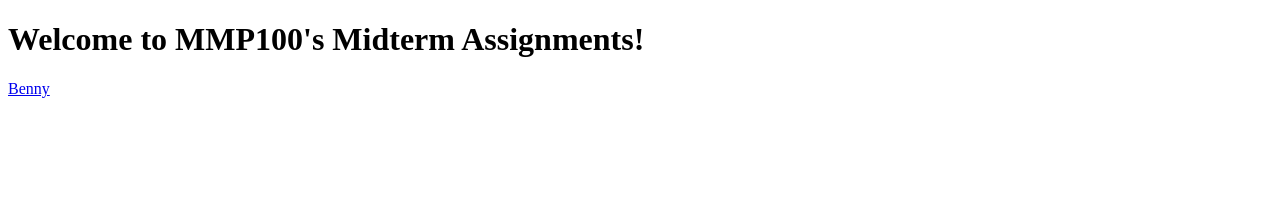
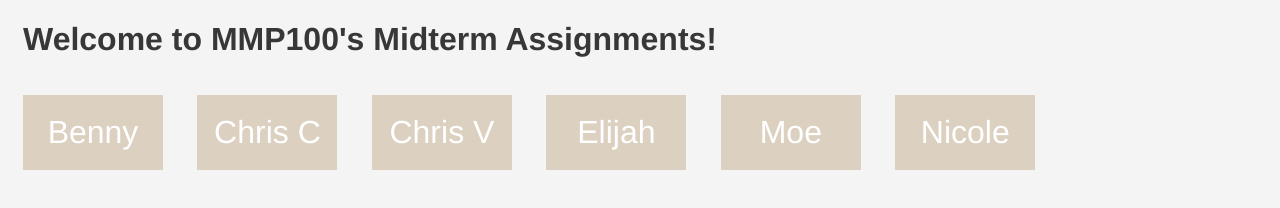
Before and after one commit to mmp100/mmp100.github.io, a plain HTML site: page index.html in a window 1280 px wide. Drawn offline with Linux system fonts and the light colour scheme.

Commit message:
styled the homepage

```diff
--- a/index.html
+++ b/index.html
@@ -2,8 +2,27 @@
 <html>
 <head>
 	<title>MMP100's Midterms</title>
+	<link rel="stylesheet" type="text/css" href="style.css">
 </head>
 <body>
 	<h1>Welcome to MMP100's Midterm Assignments!</h1>
-	<a href="benny/">Benny</a>
+	<div>
+		<a href="/benny">Benny</a>
+	</div>
+	<div>
+	<a href="/chrisc">Chris C</a>
+	</div>
+	<div>
+	<a href="/chrisv">Chris V</a>
+	</div>
+	<div>
+	<a href="/elijah/templates/homepage.html">Elijah</a>
+	</div>
+	<div>
+	<a href="/moe">Moe</a>
+	</div>
+	<div>
+	<a href="/nicole">Nicole</a>
+	</div>
 </body>
+</html>
--- /dev/null
+++ b/style.css
@@ -0,0 +1,31 @@
+body {
+	background-color: #F4F4F4;
+	font-family: "Helvetica Neue", Helvetica, Arial, sans-serif;
+}
+
+h1 {
+	color: #373737;
+	padding-left: 15px;
+}
+
+div {
+	width: 140px;
+	height: 75px;
+	background-color: #DCD0C0;
+	display: inline-block;
+	padding: 15px 15px 15px 15px;
+	background-clip:content-box;
+	text-align: center;
+	vertical-align: middle;
+	line-height: 75px;
+}
+
+a {
+	font-size: 32px;
+	text-decoration: none;
+	color: white;
+}
+
+div:hover {
+	background-color: #C0B263;
+}
```
